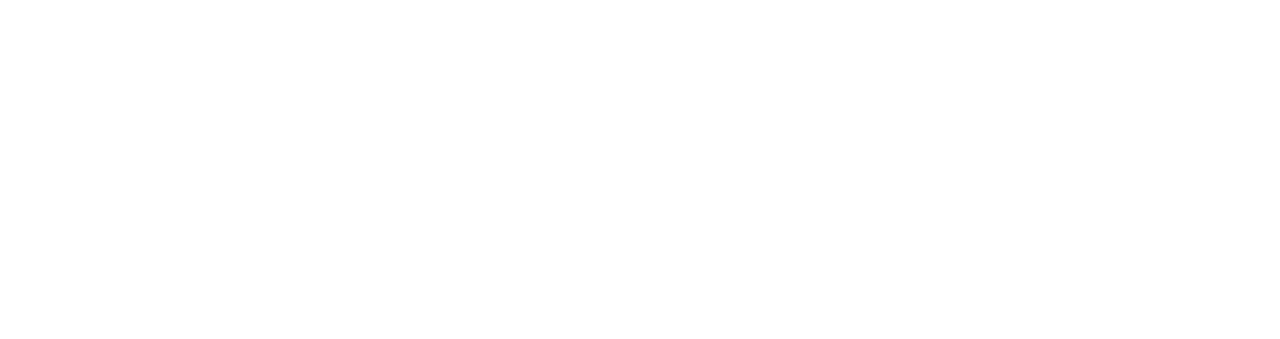
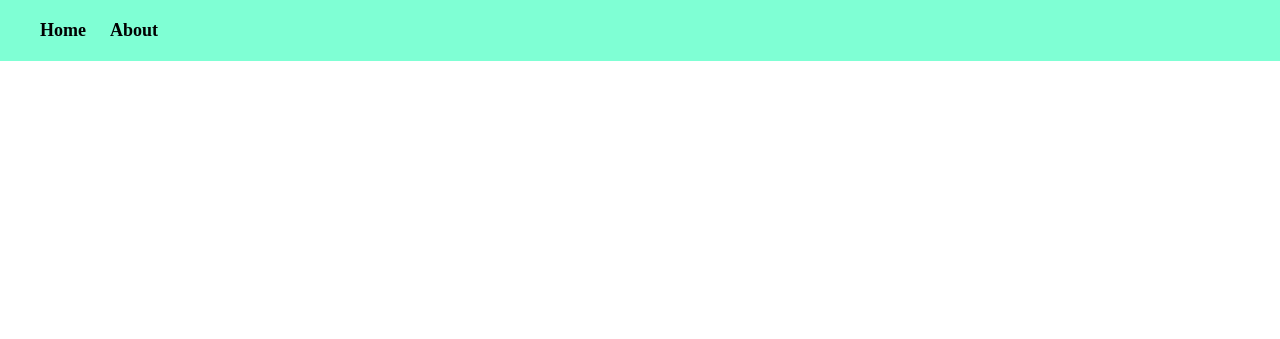
Before and after one commit to Shakhawat15/assignment-module-5, a website: page public/about.html in a window 1280 px wide. Shown: the top 339 px of the page. Drawn offline with Linux system fonts and the light colour scheme.

Commit message:
update the file system server

```diff
--- a/public/about.html
+++ b/public/about.html
@@ -5,26 +5,17 @@
     <meta http-equiv="X-UA-Compatible" content="IE=edge">
     <meta name="viewport" content="width=device-width, initial-scale=1.0">
     <title>About</title>
-    <!-- Use internal CSS -->
-    <style>
-        * {
-            padding: 0;
-            margin: 0;
-            box-sizing: border-box;
-        }
+    <!-- External CSS File -->
+    <link rel="stylesheet" href="./style.css">
 
-        .content {
-            font-size: 50px;
-            font-weight: 900;
-            text-transform: uppercase;
-            height: 100vh;
-            display: flex;
-            justify-content: center;
-            align-items: center;
-        }
-    </style>
 </head>
 <body>
+<nav>
+    <ul>
+        <li><a href="/">Home</a></li>
+        <li><a href="/about">About</a></li>
+    </ul>
+</nav>
 <div class="content">
     <h1>This is About Page</h1>
 </div>
--- a/public/style.css
+++ b/public/style.css
@@ -3,6 +3,29 @@
     margin: 0;
     box-sizing: border-box;
 }
+
+nav {
+    padding: 20px;
+    background: #7FFFD4FF;
+}
+
+nav ul li {
+    list-style: none;
+    display: inline-block;
+    margin-left: 20px;
+}
+
+nav ul li a {
+    text-decoration: none;
+    font-size: 18px;
+    font-weight: 600;
+    color: #000;
+}
+
+nav ul li a:hover {
+    color: blue;
+}
+
 .content {
     display: flex;
     justify-content: center;
@@ -10,10 +33,12 @@
     height: 100vh;
     flex-direction: column;
 }
+
 h1 {
     font-size: 50px;
     font-weight: 900;
 }
+
 h2 {
     font-size: 30px;
     font-weight: 900;
--- a/server.js
+++ b/server.js
@@ -25,7 +25,6 @@ const server = http.createServer((req, res) => {
                 res.end(); // End the response
             }
         })
-        // if we give unknown url then read the 404.html file
     } else if (req.url === '/about') {
         // Read the file Asynchronously
         fs.readFile('./public/about.html', (error, data) => {
@@ -43,6 +42,7 @@ const server = http.createServer((req, res) => {
             }
         })
     } else if (req.url === "/style.css") {
+        // Read the file Asynchronously
         fs.readFile('./public/style.css', (error, data) => {
             // Check the file exist or not
             if (error) {
@@ -58,6 +58,7 @@ const server = http.createServer((req, res) => {
             }
         })
     } else {
+        // if we give unknown url then read the 404.html file
         // Read the file Asynchronously
         fs.readFile('./public/404.html', (error, data) => {
             // Check the file exist or not
```
Also changed, not shown: public/index.html (+6 -0 lines).
